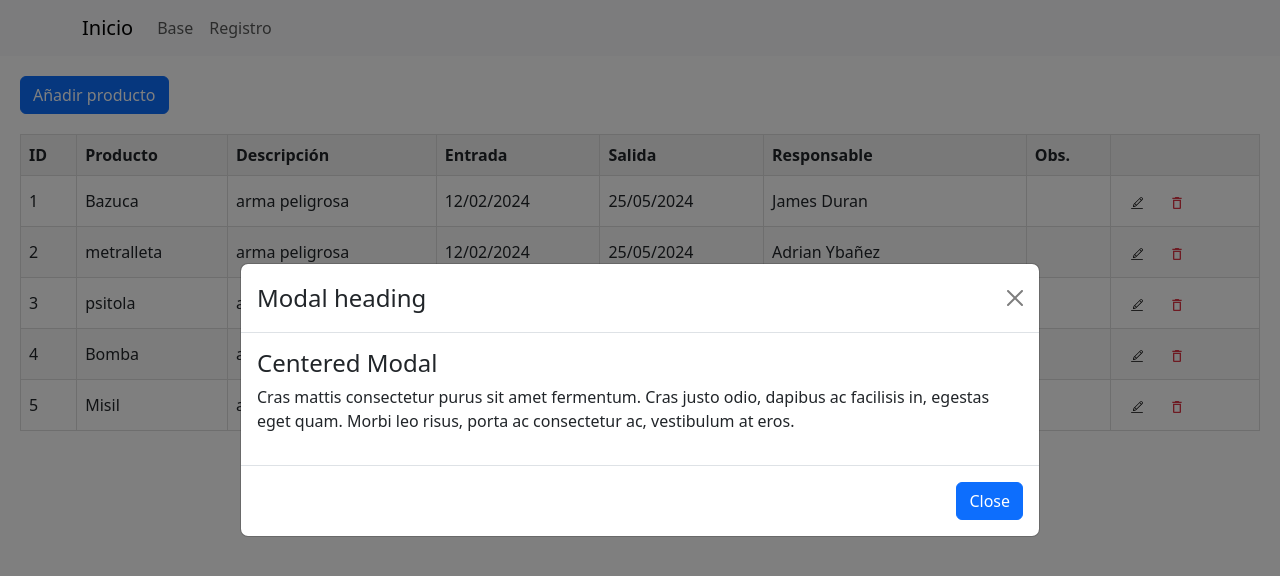
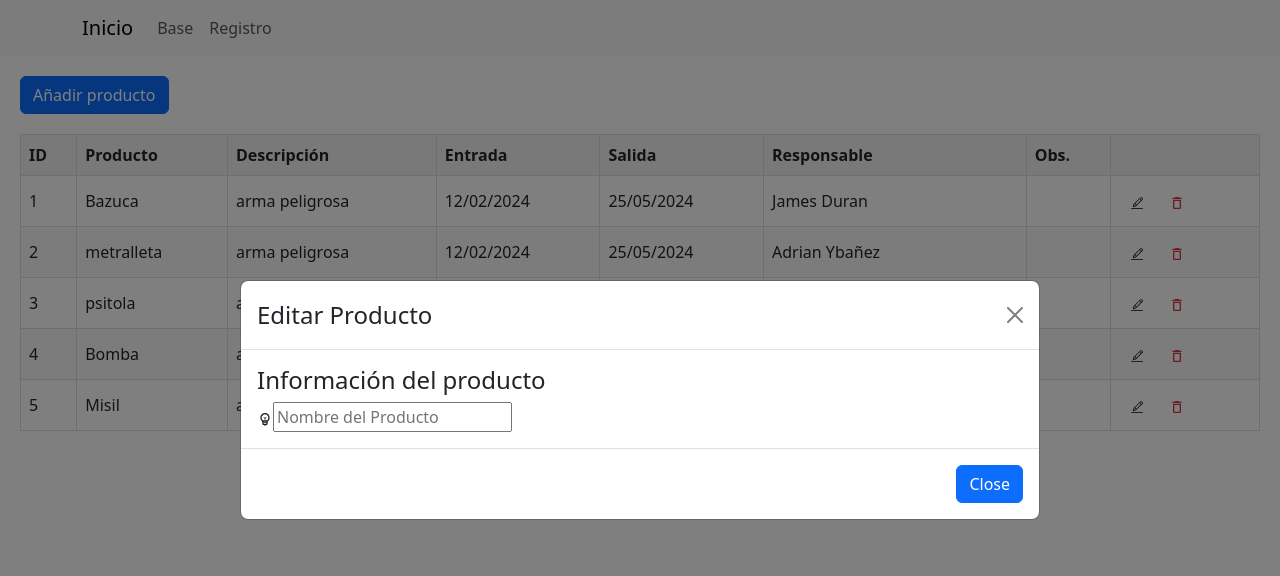
Before and after one commit to J4m3s465/Vinculacion, a React (Create React App) app: page /base in a window 1280 px wide. Both pictures are taken after a click on the button "Añadir producto". Shown: the top 576 px of the page. Built offline with nearby package versions, Linux system fonts and the light colour scheme.

Commit message:
doscambios

```diff
--- a/src/pages/Base.jsx
+++ b/src/pages/Base.jsx
@@ -1,6 +1,7 @@
 import React, { useState } from 'react';
 import Button from 'react-bootstrap/Button';
 import Modal from 'react-bootstrap/Modal';
+import { MdOutlineEmojiObjects } from "react-icons/md";
 import DataEjm from '../components/Data';
 import { Table } from 'react-bootstrap';
 import '../styles/General.css';
@@ -30,16 +31,18 @@ function Base() {
             >
                 <Modal.Header closeButton>
                     <Modal.Title id="contained-modal-title-vcenter">
-                        Modal heading
+                        Editar Producto
                     </Modal.Title>
                 </Modal.Header>
                 <Modal.Body>
-                    <h4>Centered Modal</h4>
-                    <p>
-                        Cras mattis consectetur purus sit amet fermentum. Cras justo odio,
-                        dapibus ac facilisis in, egestas eget quam. Morbi leo risus, porta ac
-                        consectetur ac, vestibulum at eros.
-                    </p>
+                    <h4>Información del producto</h4>
+                    <div>
+                        <input type="hidden" id='id' />
+                    </div>
+                    <div>
+                      <label id='product' ><MdOutlineEmojiObjects /></label>
+                        <input type="text" id='product' placeholder='Nombre del Producto' value={product} onChange={(e)=>setProduct(e.target.value)}/>
+                    </div>
                 </Modal.Body>
                 <Modal.Footer>
                     <Button onClick={props.onHide}>Close</Button>
```
